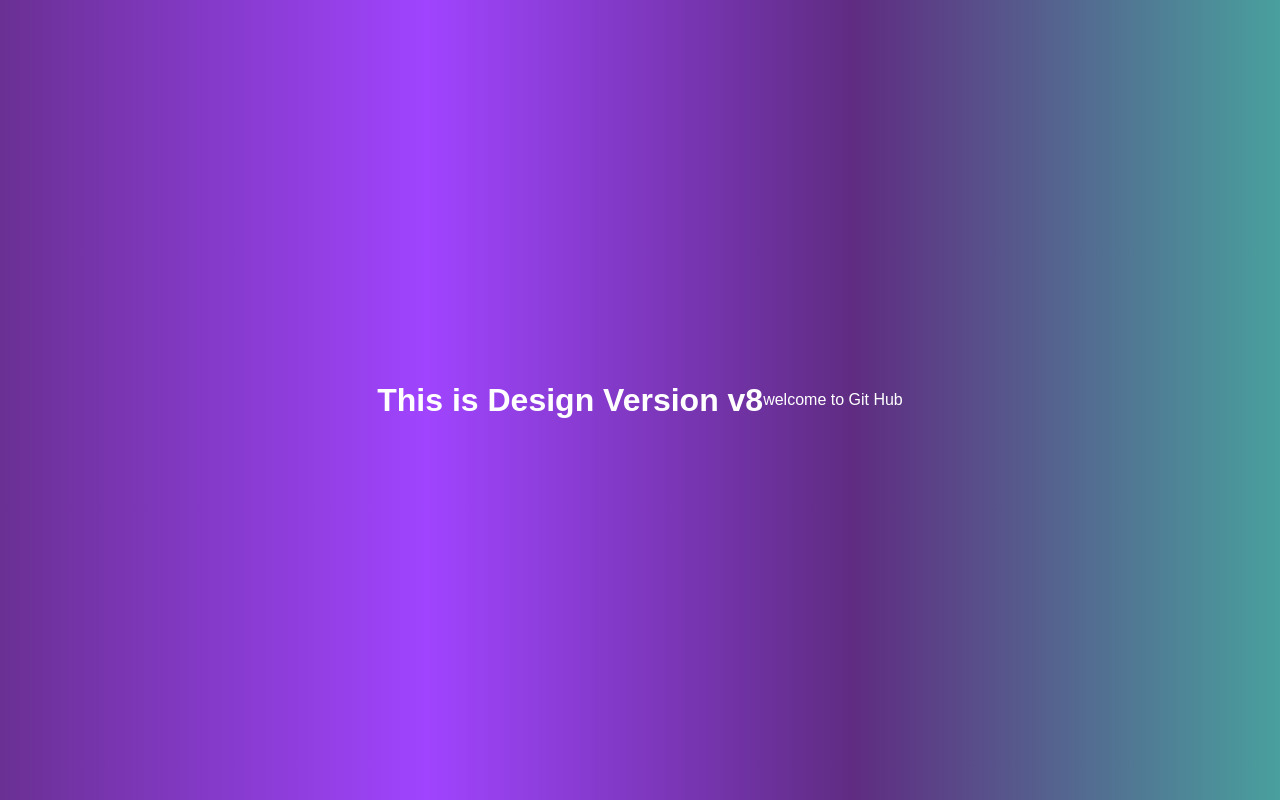
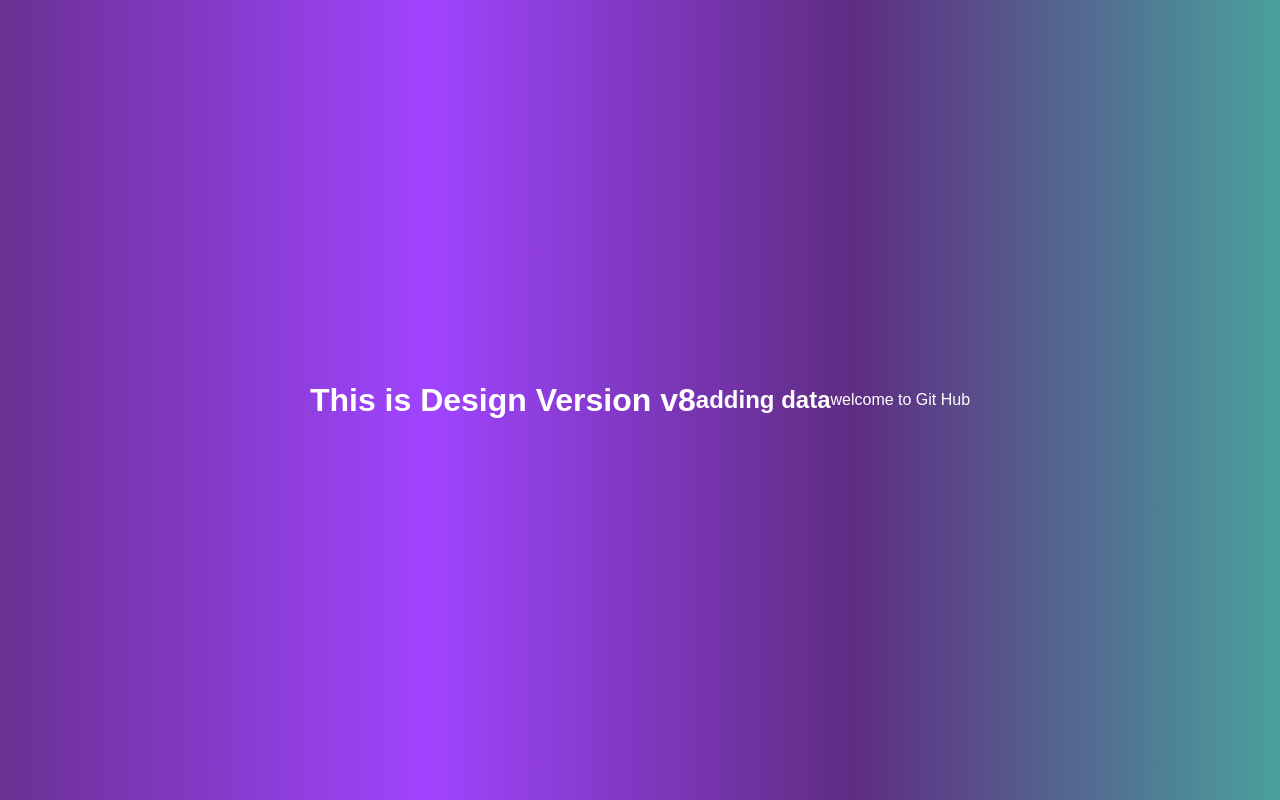
Before and after one commit to afsana-pro/myrepo, a plain HTML site: page index.html in a window 1280 px wide. Drawn offline with Linux system fonts and the light colour scheme.

Commit message:
Update index.html

```diff
--- a/index.html
+++ b/index.html
@@ -8,6 +8,7 @@
 </head>
 <body>
     <h1>This is Design Version v8</h1>
+    <h2>adding data</h2>
     <p>welcome to Git Hub</p>
 </body>
 </html>
```
